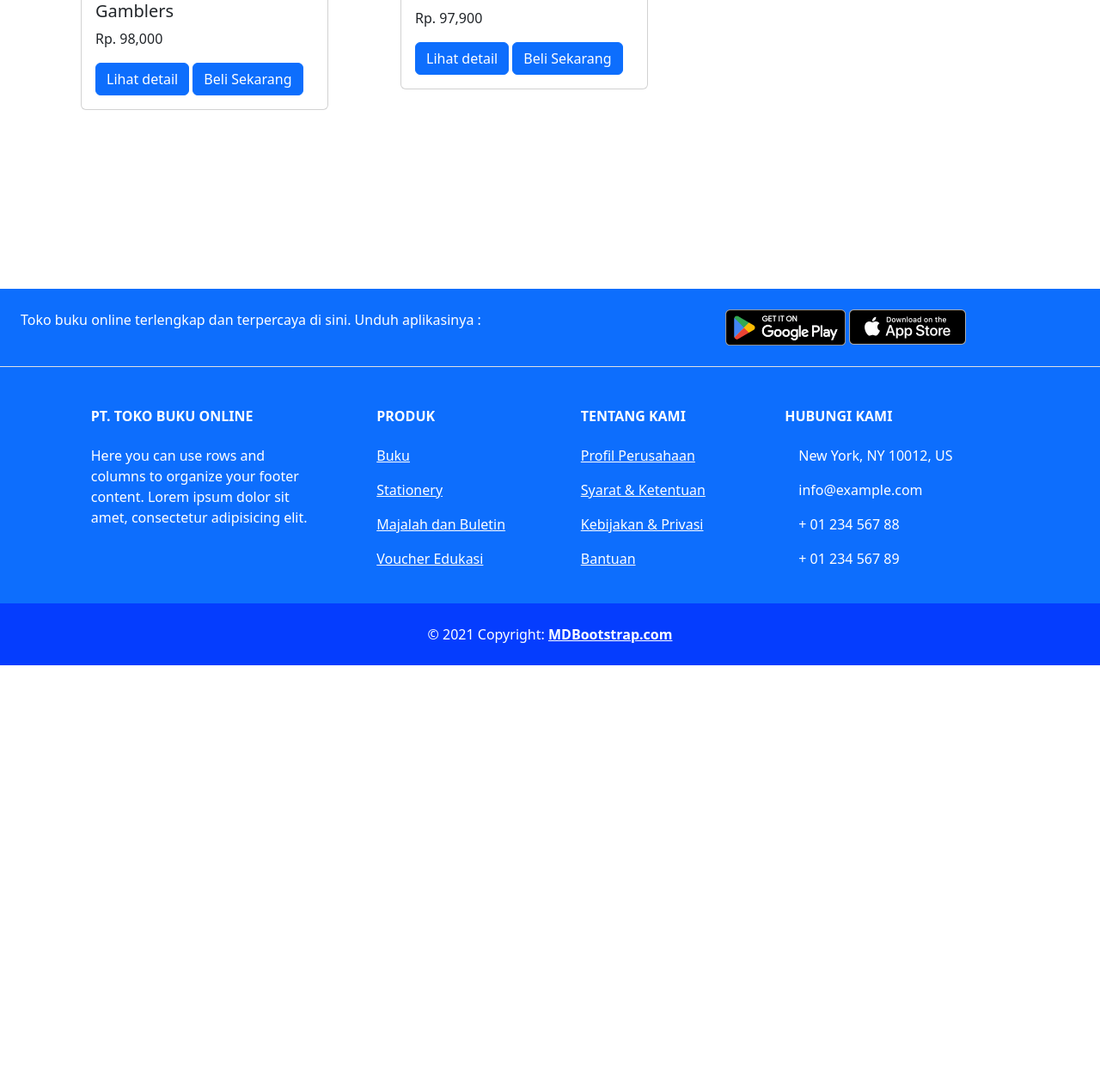
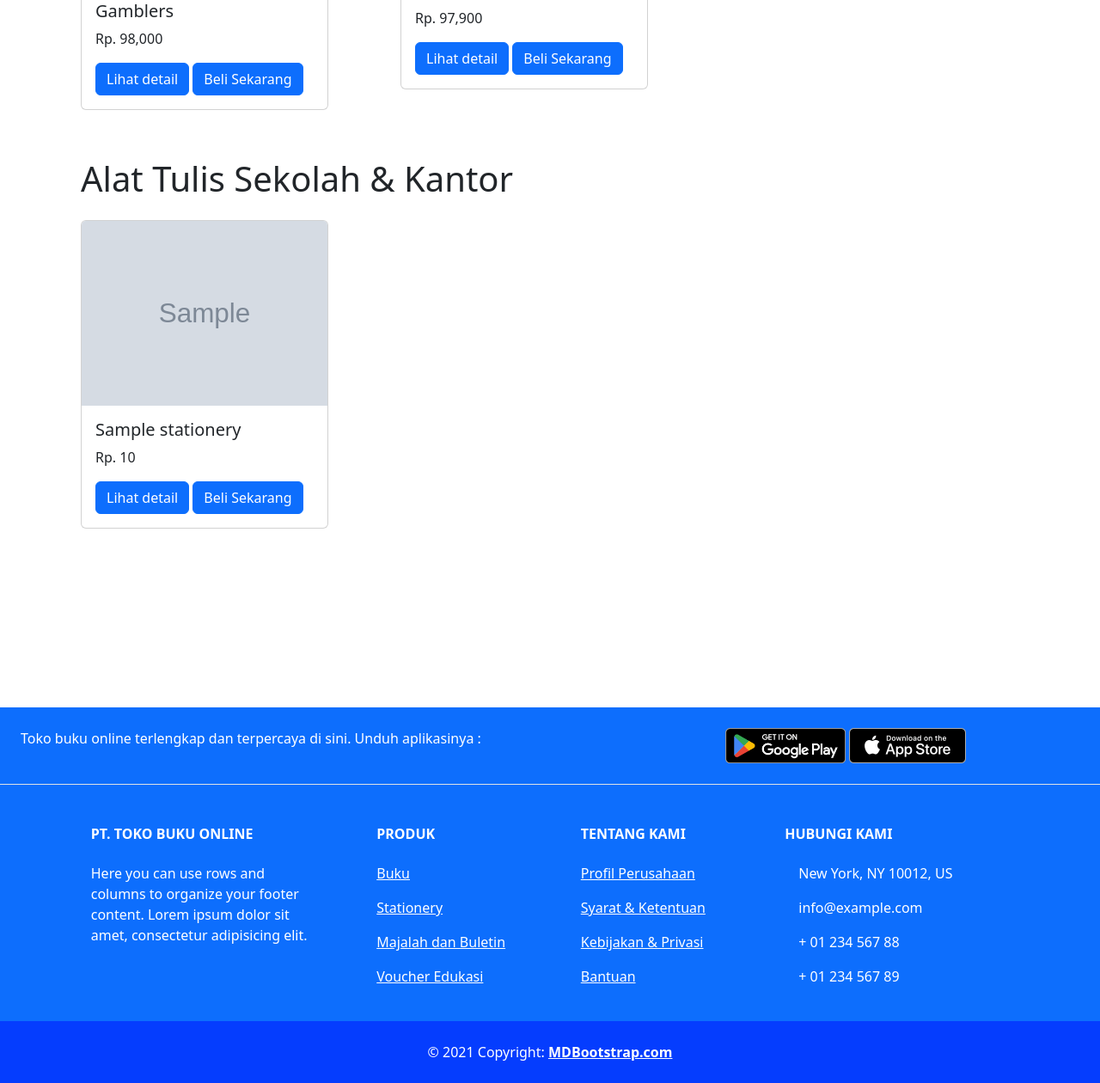
Before and after one commit to Maulanawesome5/perpustakaan, a Django app: page /produk/ in a window 1280 px wide. Shown: the part 1682-2942 px from the top of the page at 86% size. Before the commit the page ends 2456 px from the top, so only its background shows below. Run offline with Django 4.2, Linux system fonts and the light colour scheme; data comes from the database, SQL or seed files in the repository; tables that the repository leaves empty hold one stand-in row (values such as "Sample post"); grey boxes marked "Sample" are stand-in pictures; some libraries are stand-ins or nearby versions.

Commit message:
Melakukan query model data produk baru

```diff
--- a/produk/templates/produk/index.html
+++ b/produk/templates/produk/index.html
@@ -3,6 +3,8 @@
 {% load humanize %} <!-- untuk formatting data agar mudah dibaca manusia -->
 {% block contents %}
 <div class="container">
+
+    <!-- Query data buku -->
     <h1 class="pb-3">Buku pilihan</h1>
     <div class="row row-cols-3">
         {% for book in books %}
@@ -25,5 +27,31 @@
         </div>
         {% endfor %}
     </div>
+
+    <br><br>
+
+    <!-- Query data alat tulis -->
+    <h1 class="pb-3">Alat Tulis Sekolah & Kantor</h1>
+    <div class="row row-cols-3">
+        {% for alattulis in stationery %}
+        <div class="col pb-2">
+            <div class="card" style="width: 18rem;">
+                <img
+                    src="{% static 'assets' %}/{{alattulis.gambar_produk}}"
+                    class="card-img-top"
+                    alt="...">
+                <div class="card-body">
+                    <h5 class="card-title">{{alattulis.nama_produk}}</h5>
+                    <p>Rp. {{alattulis.harga|intcomma}}</p>
+                    <span>
+                        <a href="#" class="btn btn-primary">Lihat detail</a>
+                        <a href="#" class="btn btn-primary">Beli Sekarang</a>
+                    </span>
+                </div>
+            </div>
+        </div>
+        {% endfor %}
+    </div>
+
 </div>
 {% endblock contents %}
--- a/produk/views.py
+++ b/produk/views.py
@@ -1,13 +1,15 @@
 from django.shortcuts import render
-from .models import Buku
+from .models import Buku, Stationery
 
 # Create your views here.
 def index(request):
     buku = Buku.objects.all()
+    stationery = Stationery.objects.all()
     context = {
         'books': buku,
         'halaman': 'Produk',
-        'website': 'Perpustakaan'
+        'stationery': stationery,
+        'website': 'OnlineBookStore',
     }
 
     return render(request, 'produk/index.html', context)
@@ -17,7 +19,7 @@ def detail(request, inputSlug):
     context = {
         'books': buku,
         'halaman': 'Detail Buku',
-        'website': 'Perpustakaan'
+        'website': 'OnlineBookStore'
     }
     if request.method == "GET":
         print("\n")
```
